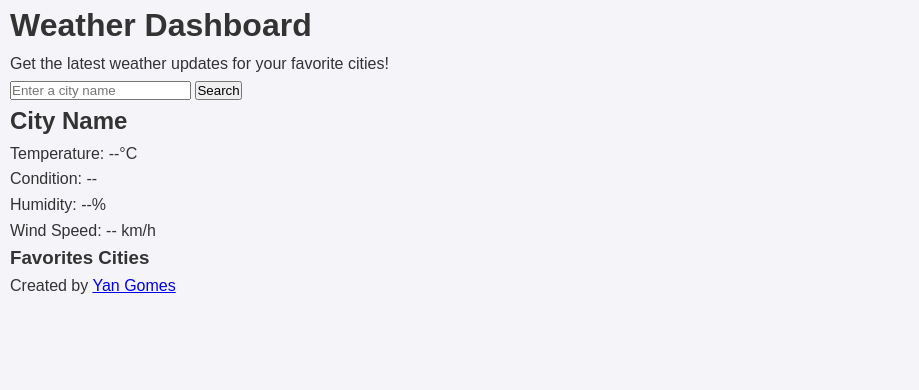
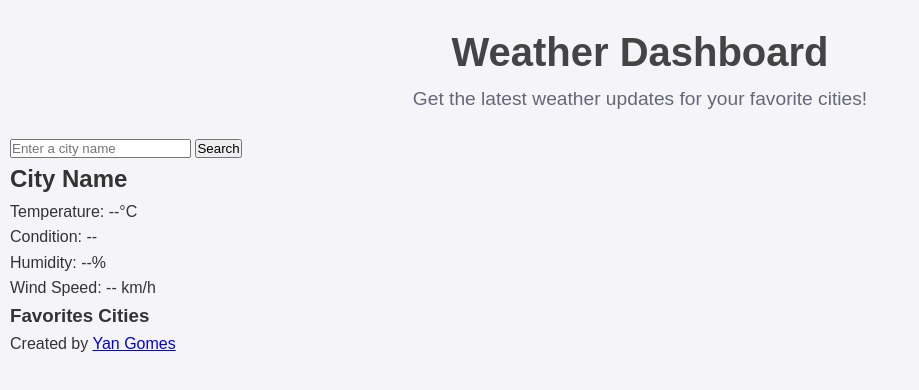
Before and after one commit to yancfgomes/weather-forecast-dashboard, a plain HTML site: page index.html in a window 1280 px wide. Shown: the whole page, without its empty margins (0-919 px from the left). Drawn offline with Linux system fonts and the light colour scheme.

Commit message:
add header styling to improve layout and readability

```diff
--- a/styles.css
+++ b/styles.css
@@ -15,3 +15,15 @@
     padding: 0 10px;
 
 }
+header{
+    text-align: center;
+    margin: 20px 0 ;
+}
+header h1{
+    font-size: 2.5rem;
+    color: #444;
+}
+header p{
+    font-size: 1.2rem;
+    color: #667;
+}
```
